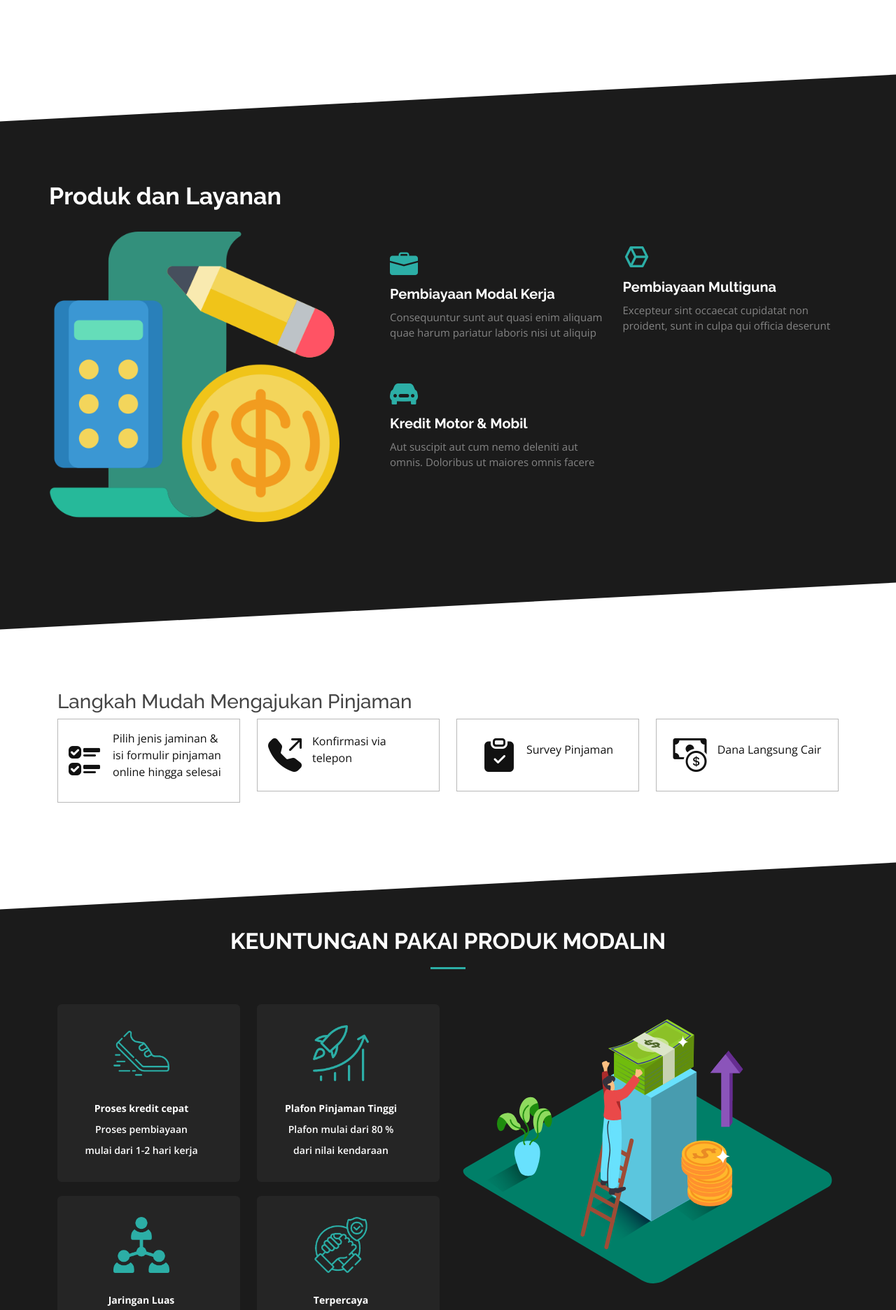
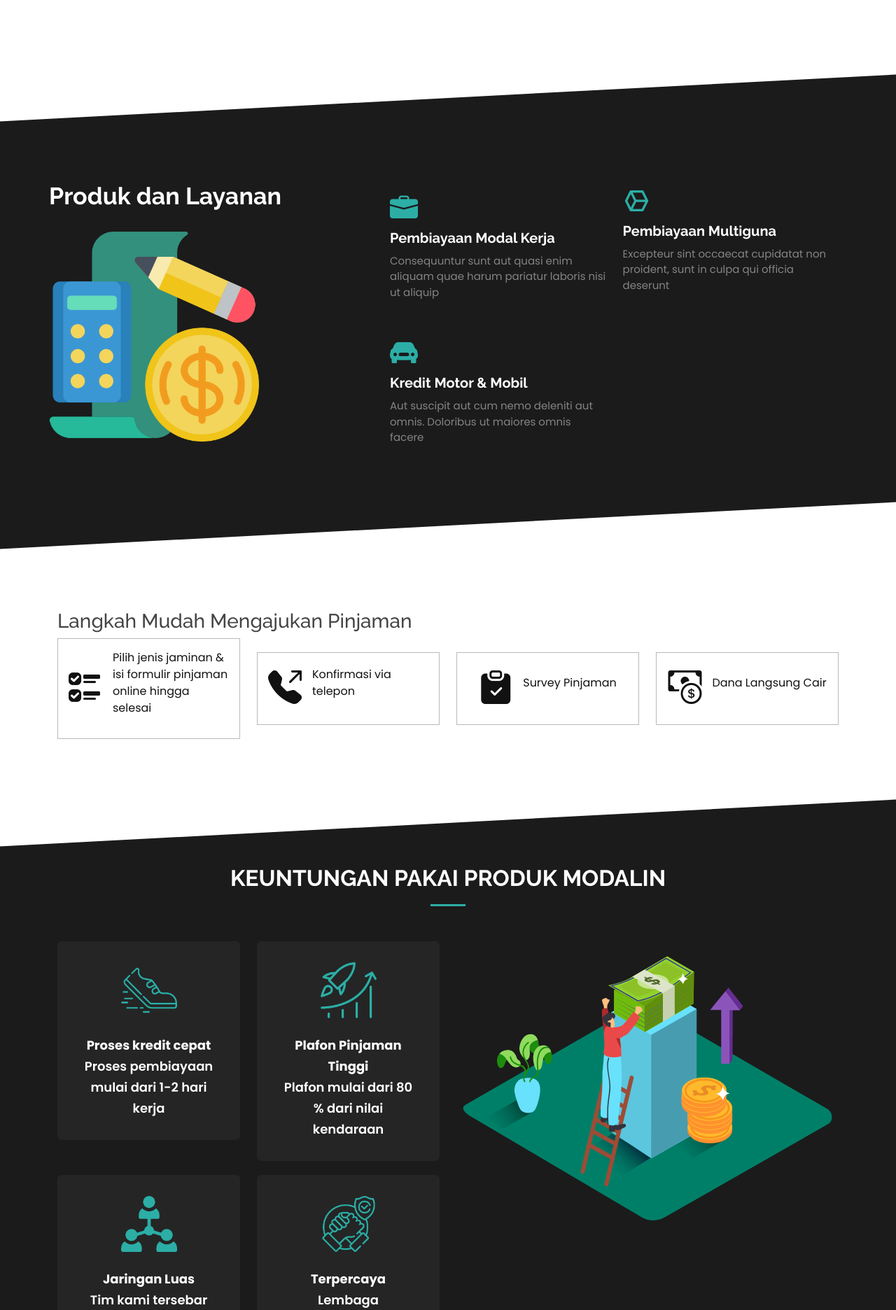
Before and after one commit to harbyanwardi/modalin-app, a CodeIgniter app: page / in a window 1280 px wide. Shown: the part 840-2712 px from the top of the page at 70% size. Run offline with CodeIgniter, Linux system fonts and the light colour scheme; some libraries are stand-ins or nearby versions.

Commit message:
formatting langkah langkah

```diff
--- a/application/views/_layout/_header.php
+++ b/application/views/_layout/_header.php
@@ -57,24 +57,24 @@
      flex-direction: column;
      justify-content: center;
      text-align: center;
-     width: 180px;
+     width: 100%;
    }
 
    .keuntungan-item .keuntungan-title {
-     align-self: center;
-     width: 162px;
-     font-size: 14px;
+     align-self: center!important;
+     width: 100%;
+     font-size: 18px;
      font-weight: 600;
      line-height: 30px;
-     text-align: center;
+     text-align: center!important;
      letter-spacing: 0em;
      color: #fefefe;
    }
    .keuntungan-item .keuntungan-img {
-     align-self: center;
+     align-self: center!important;
      width: 80px;
      line-height: 15px;
-     text-align: center;
+     text-align: center!important;
      letter-spacing: 0em;
      color: #fefefe;
    }
--- a/application/views/home.php
+++ b/application/views/home.php
@@ -27,7 +27,7 @@
       <div class="content col-xl-5 d-flex align-items-stretch">
         <div class="content">
           <h3>Produk dan Layanan</h3>
-          <img src="assets/img/taxes.png" alt="" width="500" height="630" class="img-fluid">
+          <img src="assets/img/taxes.png" alt="" width="300" height="380" class="img-fluid">
 
           <!-- <p>
                 Lorem ipsum dolor sit amet, consectetur adipiscing elit, sed do eiusmod tempor incididunt ut labore et dolore magna aliqua. Duis aute irure dolor in reprehenderit
@@ -71,32 +71,38 @@
 <section id="tabs" class="tabs">
   <div class="container" data-aos="fade-up">
     <h3>Langkah Mudah Mengajukan Pinjaman</h3>
-    <ul class="nav nav-tabs row d-flex">
-      <li class="nav-item col-3">
-        <a class="nav-link show" data-bs-toggle="tab" data-bs-target="#tab-1">
+    <div class="col-xl-12 d-flex align-items-stretch">
+        <div class="icon-boxes d-flex flex-column justify-content-center">
+          <div class="row" style="align-items: center;justify-content: center;">
+            <div class="col-md-3 icon-box" data-aos="fade-up" data-aos-delay="100">
+            <a class="nav-link show" data-bs-toggle="tab" data-bs-target="#tab-1">
           <i class="bi-ui-checks"></i>
           <p>Pilih jenis jaminan & isi formulir pinjaman online hingga selesai</p>
         </a>
-      </li>
-      <li class="nav-item col-3">
-        <a class="nav-link" data-bs-toggle="tab" data-bs-target="#tab-2">
+            </div>
+            <div class="col-md-3 icon-box" data-aos="fade-up" data-aos-delay="200">
+            <a class="nav-link" data-bs-toggle="tab" data-bs-target="#tab-2">
         <i class="bi bi-telephone-outbound-fill"></i>
           <p>Konfirmasi via telepon</p>
         </a>
-      </li>
-      <li class="nav-item col-3">
-        <a class="nav-link" data-bs-toggle="tab" data-bs-target="#tab-3">
+          </div>
+            <div class="col-md-3 icon-box" data-aos="fade-up" data-aos-delay="300">
+            <a class="nav-link" data-bs-toggle="tab" data-bs-target="#tab-3">
         <i class="bi bi-clipboard-check-fill"></i>
           <p>Survey Pinjaman</p>
         </a>
-      </li>
-      <li class="nav-item col-3">
-        <a class="nav-link" data-bs-toggle="tab" data-bs-target="#tab-4">
+          </div>
+            <div class="col-md-3 icon-box" data-aos="fade-up" data-aos-delay="300">
+            <a class="nav-link" data-bs-toggle="tab" data-bs-target="#tab-4">
         <i class="bi bi-cash-coin"></i>
           <p>Dana Langsung Cair</p>
         </a>
-      </li>
-    </ul>
+          </div>
+
+          </div>
+        </div><!-- End .content-->
+      </div>
+
 
 
   </div>
--- a/assets/css/style.css
+++ b/assets/css/style.css
@@ -9,7 +9,7 @@
 # General
 --------------------------------------------------------------*/
 body {
-  font-family: "Open Sans", sans-serif;
+  font-family: "Poppins", sans-serif;
   color: #444444;
 }
 
@@ -735,7 +735,7 @@
 
 @media (max-width: 768px) {
   .tabs .nav-link i {
-    padding: 0;
+    padding: 20;
     line-height: 1;
     font-size: 36px;
   }
@@ -747,7 +747,8 @@
   }
 
   .tabs .nav-link i {
-    font-size: 24px;
+    font-size: 40px;
+    margin: 10px;
   }
 }
 
```
